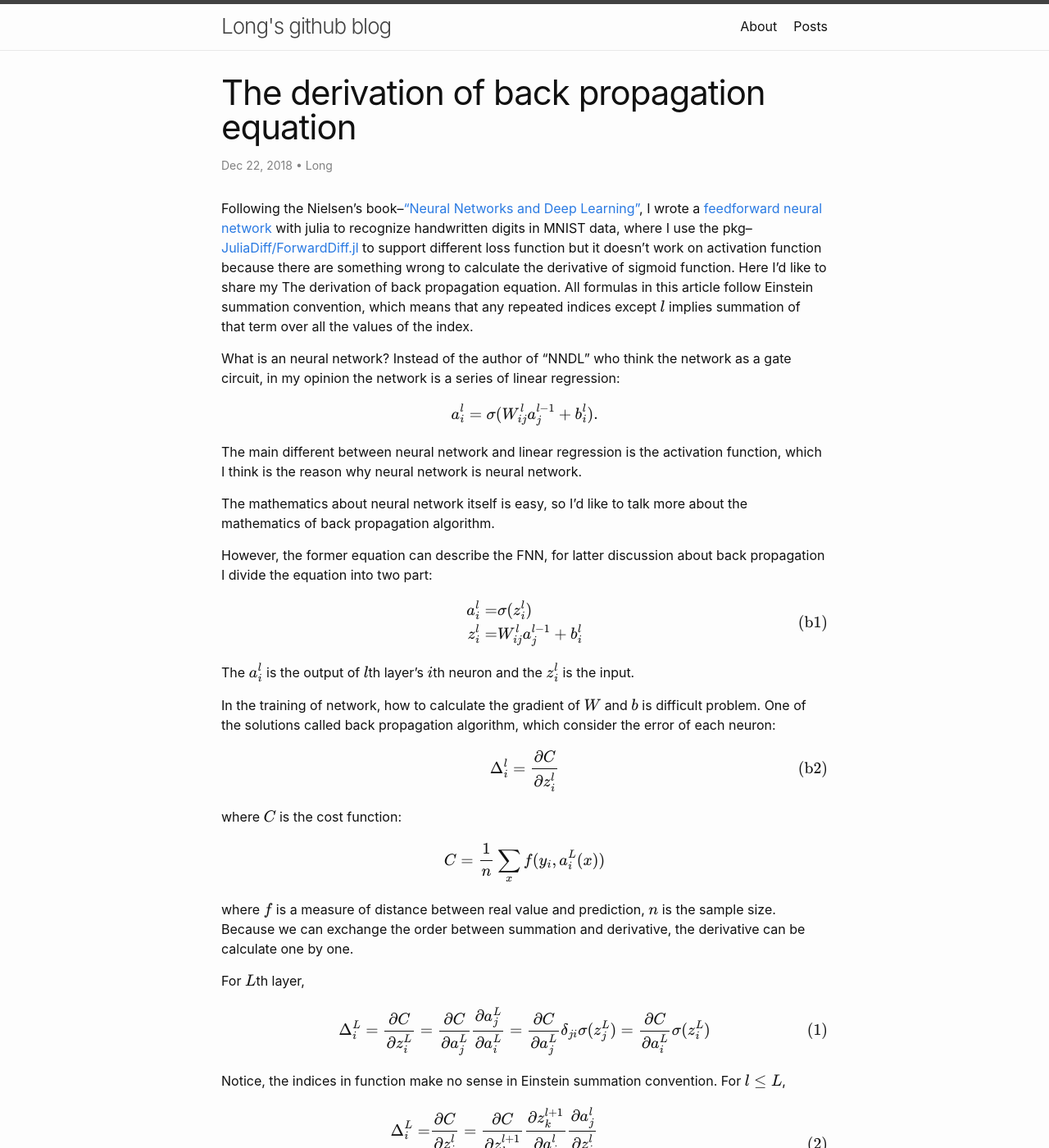
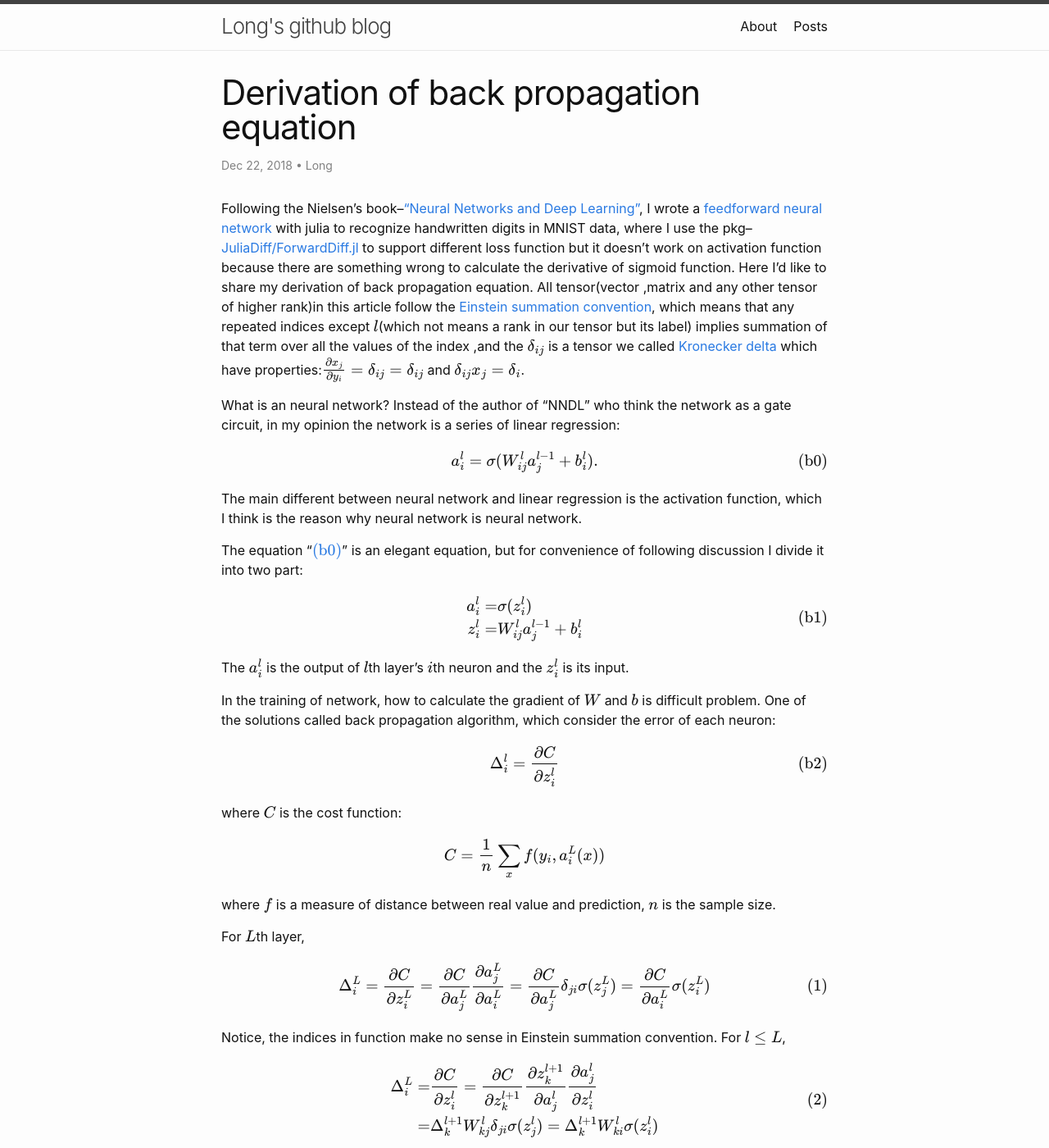
Before and after one commit to wangl-cc/wangl-cc.github.io, a Jekyll site: the page built from _posts/2018-12-22-NN-back-propagation.md, in a window 1280 px wide and 1400 px high. Shown: the whole window at 82% size. Built offline with Jekyll 4.4.1, drawn with Linux system fonts in a browser that asks for light colours; formulas are drawn with MathJax 3.

Commit message:
Polish the post  NN-back-propagation.

```diff
--- a/_posts/2018-12-22-NN-back-propagation.md
+++ b/_posts/2018-12-22-NN-back-propagation.md
@@ -2,20 +2,18 @@
 layout: post
 mathjax: true
 author: Long
-title:  "The derivation of back propagation equation"
+title:  "Derivation of back propagation equation"
 ---
 
-Following the Nielsen's book--["Neural Networks and Deep Learning"](http://neuralnetworksanddeeplearning.com/), I wrote a [feedforward neural network](https://github.com/wangl-cc/NeuralNetwork.jl) with julia to recognize handwritten digits in MNIST data, where I use the pkg--[JuliaDiff/ForwardDiff.jl](https://github.com/JuliaDiff/ForwardDiff.jl) to support different loss function but it doesn't work on activation function because there are something wrong to calculate the derivative of sigmoid function. Here I'd like to share my The derivation of back propagation equation. All formulas in this article follow Einstein summation convention, which means that any repeated indices except $l$ implies summation of that term over all the values of the index.
+Following the Nielsen's book--["Neural Networks and Deep Learning"](http://neuralnetworksanddeeplearning.com/), I wrote a [feedforward neural network](https://github.com/wangl-cc/NeuralNetwork.jl) with julia to recognize handwritten digits in MNIST data, where I use the pkg--[JuliaDiff/ForwardDiff.jl](https://github.com/JuliaDiff/ForwardDiff.jl) to support different loss function but it doesn't work on activation function because there are something wrong to calculate the derivative of sigmoid function. Here I'd like to share my derivation of back propagation equation. All tensor(vector ,matrix and any other tensor of higher rank)in this article follow the [Einstein summation convention](https://en.wikipedia.org/wiki/Einstein_notation), which means that any repeated indices except $l$(which not means a rank in our tensor but its label) implies summation of that term over all the values of the index ,and the $\delta_{ij}$ is a tensor we called [Kronecker delta](https://en.wikipedia.org/wiki/Kronecker_delta) which have properties:$\frac{\partial x_j}{\partial y_i} = \delta_{ij}= \delta_{ij}$ and $\delta_{ij}x_j = \delta_i$.
 
 What is an neural network? Instead of the author of "NNDL" who think the network as a gate circuit, in my opinion the network is a series of linear regression:
 
-$$a^l_i = \sigma(W^l_{ij} a^{l-1}_j + b^l_i).$$
+$$a^l_i = \sigma(W^l_{ij} a^{l-1}_j + b^l_i).\tag{b0}\label{b0}$$
 
 The main different between neural network and linear regression is the activation function, which I think is the reason why neural network is neural network.
 
-The mathematics about neural network itself is easy, so  I'd like to talk more about the mathematics of back propagation algorithm.
-
-However, the former equation can describe the FNN, for latter discussion about back propagation I divide the equation into two part:
+The equation "\eqref{b0}" is an elegant equation, but for convenience of following discussion I divide it into two part:
 
 $$
 \begin{aligned}
@@ -25,7 +23,7 @@ $$
 \tag{b1}\label{b1}
 $$
 
-The $a^l_i$ is the output of $l$th layer's $i$th neuron and the $z^l_i$ is the input.
+The $a^l_i$ is the output of $l$th layer's $i$th neuron and the $z^l_i$ is its input.
 
 In the training of network, how to calculate the gradient of $W$ and $b$ is difficult problem. One of the solutions called back propagation algorithm, which consider the error of each neuron:
 
@@ -35,7 +33,7 @@ where $C$ is the cost function:
 
 $$C = \frac{1}{n}\sum_{x} f(y_i, a^L_i(x))$$
 
-where $f$ is a measure of distance between real value and prediction, $n$ is the sample size. Because we can exchange the order between summation and derivative, the derivative can be calculate one by one.
+where $f$ is a measure of distance between real value and prediction, $n$ is the sample size.
 
 For $L$th layer,
 
```
